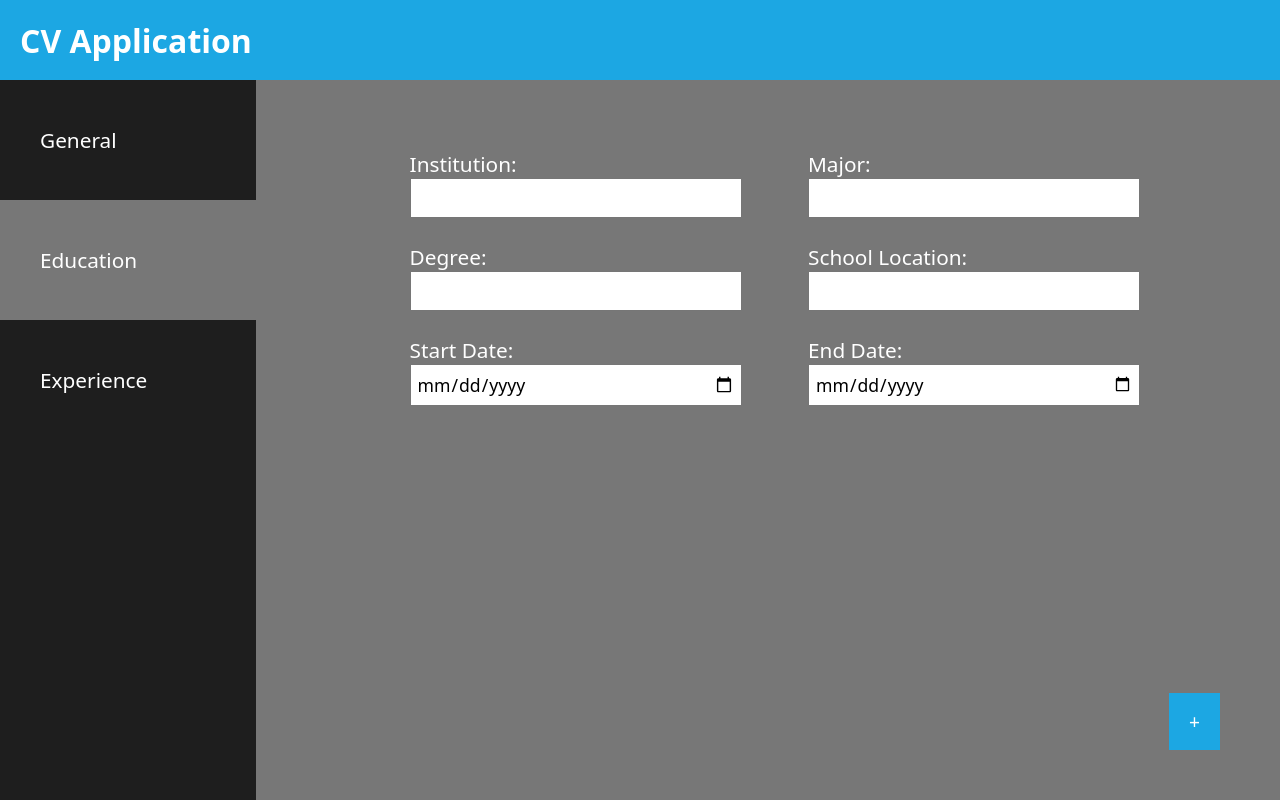
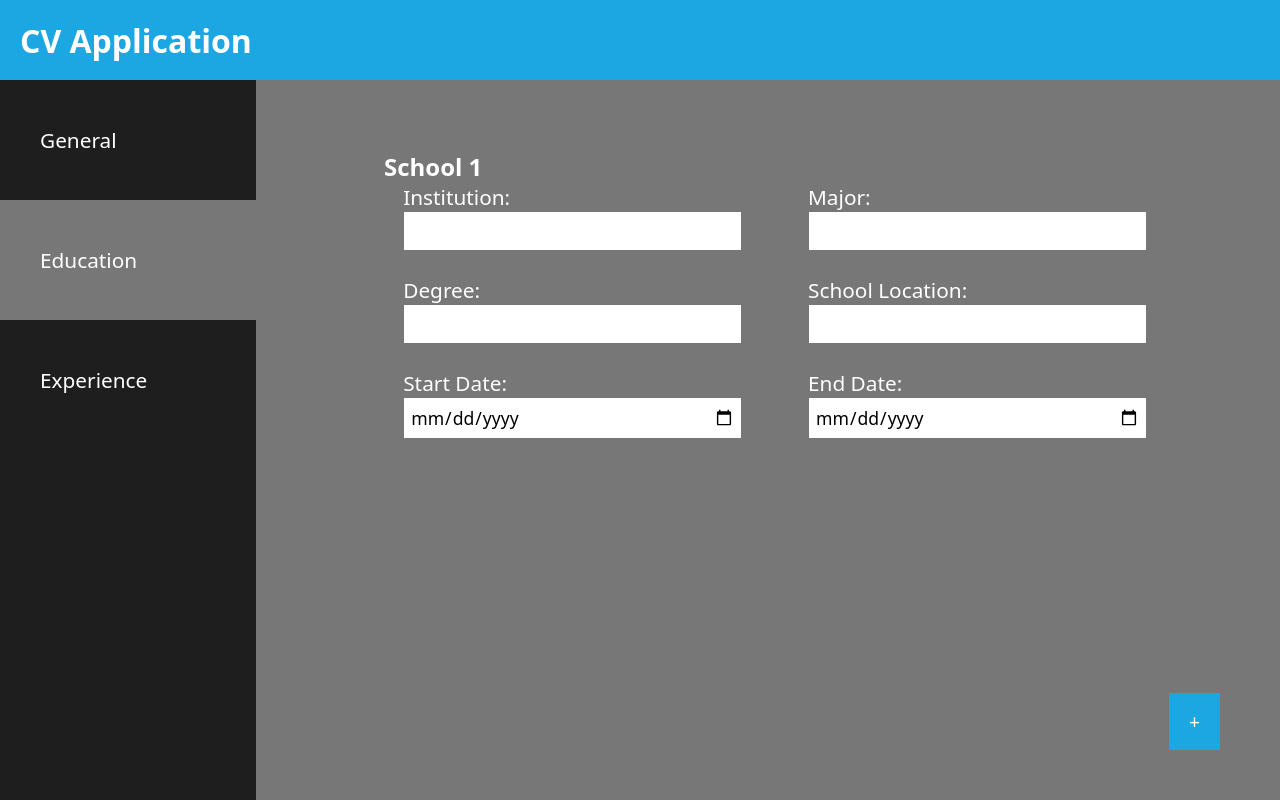
Before and after one commit to ImExtraPolite3/resume-builder, a React (Vite) app: page / in a window 1280 px wide. Both pictures are taken after a click on the button "Education". Built offline with nearby package versions, Linux system fonts and the light colour scheme.

Commit message:
add heading displaying number of input sections for school

```diff
--- a/src/App.jsx
+++ b/src/App.jsx
@@ -57,12 +57,14 @@ function App() {
   const [hideGeneral, setHideGeneral] = useState('');
   const [changeColor, setChangeColor] = useState('General');
   const [clickEducation, setClickEducation] = useState([]);
+  const [schoolNum, setSchoolNum] = useState(2);
 
   const handleClickEducation = () => {
     setClickEducation([
       ...clickEducation,
-      <Education key={clickEducation.length} />,
+      <Education key={clickEducation.length} eduNum={schoolNum} />,
     ]);
+    setSchoolNum((prevNum) => prevNum + 1);
   };
 
   return (
@@ -84,7 +86,7 @@ function App() {
           <General hideGeneral={hideGeneral} />
           <div className="education" style={{ display: hideEducation }}>
             <button onClick={handleClickEducation}>+</button>
-            <Education />
+            <Education eduNum={1} />
             {clickEducation}
           </div>
           <Experience hideExperience={hideExperience} />
--- a/src/components/Education.jsx
+++ b/src/components/Education.jsx
@@ -1,5 +1,7 @@
-export default function Education() {
+export default function Education({ eduNum }) {
   return (
+    <div>
+      <h2>School {eduNum}</h2>
       <div>
         <div>
           <label htmlFor="institution">Institution:</label>
@@ -26,5 +28,6 @@ export default function Education() {
           <input type="date" id="end-date" />
         </div>
       </div>
+    </div>
   );
 }
--- a/src/index.css
+++ b/src/index.css
@@ -79,18 +79,28 @@ body {
 }
 
 .education {
+  width: 75%;
+  margin: auto;
   display: flex;
   flex-direction: column;
   gap: 20px;
 }
 
 .general,
-.education > div,
+.experience {
+  width: 70%;
+}
+
+.education > div > div {
+  width: 95%;
+}
+
+.general,
+.education > div > div,
 .experience {
   display: grid;
   grid-template-columns: repeat(2, 1fr);
   gap: 25px 80px;
-  width: 70%;
   margin: auto;
 
   div {
```
Lines whose indentation alone changed are shown as unchanged.
